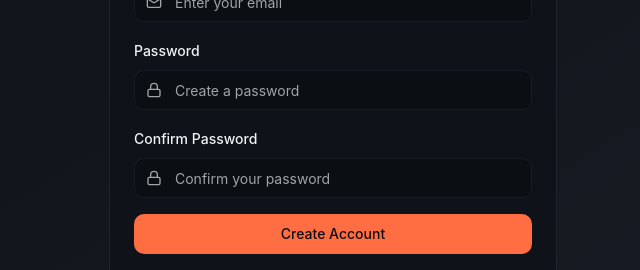
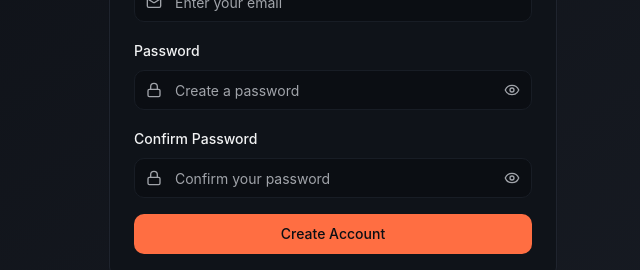
Before and after one commit to AlperTom/drivewise-fixer, a React (Vite) app: page /auth in a window 1280 px wide. Both pictures are taken after a click on the tab "Sign Up". Shown: the part 415-685 px from the top of the page, without its empty margins (307-947 px from the left). Built offline with nearby package versions, Linux system fonts and the light colour scheme.

Commit message:
Add password visibility toggle

```diff
--- a/src/pages/Auth.tsx
+++ b/src/pages/Auth.tsx
@@ -7,10 +7,15 @@ import { Card, CardHeader, CardTitle, CardDescription, CardContent } from '@/com
 import { Tabs, TabsContent, TabsList, TabsTrigger } from '@/components/ui/tabs';
 import { useAuth } from '@/contexts/AuthContext';
 import { useToast } from '@/hooks/use-toast';
-import { Loader2, Mail, Lock, User } from 'lucide-react';
+import { Loader2, Mail, Lock, User, Eye, EyeOff } from 'lucide-react';
 
 const Auth = () => {
   const [isLoading, setIsLoading] = useState(false);
+  const [showPasswords, setShowPasswords] = useState({
+    signIn: false,
+    signUp: false,
+    confirmSignUp: false,
+  });
   const [signUpData, setSignUpData] = useState({
     fullName: '',
     email: '',
@@ -119,13 +124,20 @@ const Auth = () => {
                     <Lock className="absolute left-3 top-3 h-4 w-4 text-muted-foreground" />
                     <Input
                       id="signin-password"
-                      type="password"
+                      type={showPasswords.signIn ? "text" : "password"}
                       placeholder="Enter your password"
                       value={signInData.password}
                       onChange={(e) => setSignInData({ ...signInData, password: e.target.value })}
-                      className="pl-10"
+                      className="pl-10 pr-10"
                       required
                     />
+                    <button
+                      type="button"
+                      onClick={() => setShowPasswords({...showPasswords, signIn: !showPasswords.signIn})}
+                      className="absolute right-3 top-3 h-4 w-4 text-muted-foreground hover:text-foreground transition-colors"
+                    >
+                      {showPasswords.signIn ? <EyeOff className="h-4 w-4" /> : <Eye className="h-4 w-4" />}
+                    </button>
                   </div>
                 </div>
                 <Button type="submit" className="w-full" disabled={isLoading}>
@@ -173,14 +185,21 @@ const Auth = () => {
                     <Lock className="absolute left-3 top-3 h-4 w-4 text-muted-foreground" />
                     <Input
                       id="signup-password"
-                      type="password"
+                      type={showPasswords.signUp ? "text" : "password"}
                       placeholder="Create a password"
                       value={signUpData.password}
                       onChange={(e) => setSignUpData({ ...signUpData, password: e.target.value })}
-                      className="pl-10"
+                      className="pl-10 pr-10"
                       required
                       minLength={6}
                     />
+                    <button
+                      type="button"
+                      onClick={() => setShowPasswords({...showPasswords, signUp: !showPasswords.signUp})}
+                      className="absolute right-3 top-3 h-4 w-4 text-muted-foreground hover:text-foreground transition-colors"
+                    >
+                      {showPasswords.signUp ? <EyeOff className="h-4 w-4" /> : <Eye className="h-4 w-4" />}
+                    </button>
                   </div>
                 </div>
                 <div className="space-y-2">
@@ -189,14 +208,21 @@ const Auth = () => {
                     <Lock className="absolute left-3 top-3 h-4 w-4 text-muted-foreground" />
                     <Input
                       id="signup-confirm-password"
-                      type="password"
+                      type={showPasswords.confirmSignUp ? "text" : "password"}
                       placeholder="Confirm your password"
                       value={signUpData.confirmPassword}
                       onChange={(e) => setSignUpData({ ...signUpData, confirmPassword: e.target.value })}
-                      className="pl-10"
+                      className="pl-10 pr-10"
                       required
                       minLength={6}
                     />
+                    <button
+                      type="button"
+                      onClick={() => setShowPasswords({...showPasswords, confirmSignUp: !showPasswords.confirmSignUp})}
+                      className="absolute right-3 top-3 h-4 w-4 text-muted-foreground hover:text-foreground transition-colors"
+                    >
+                      {showPasswords.confirmSignUp ? <EyeOff className="h-4 w-4" /> : <Eye className="h-4 w-4" />}
+                    </button>
                   </div>
                 </div>
                 <Button type="submit" className="w-full" disabled={isLoading}>
```
